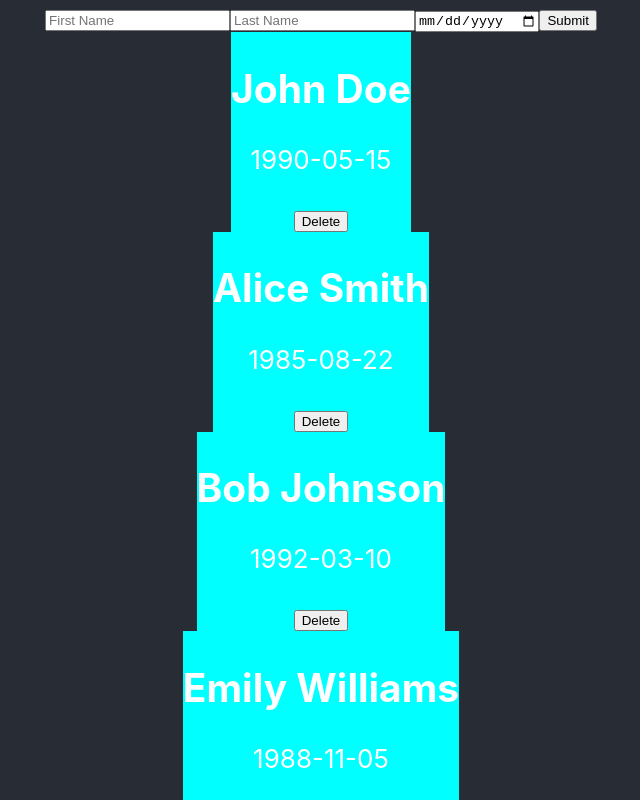
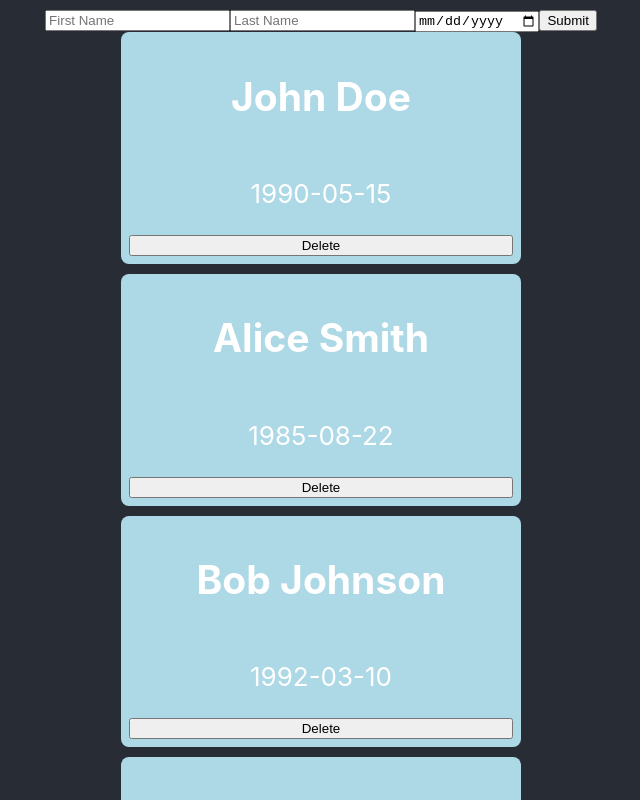
Before and after one commit to JamesHawk585/passing-info-from-child-to-parent-with-callback-functions, a React (Create React App) app: page / in a window 1280 px wide. Shown: the top 800 px of the page, without its empty margins (319-959 px from the left). Built offline with nearby package versions, Linux system fonts and the light colour scheme; data requests are answered from the project's data file.

Commit message:
Adds <div> wrapper to each ParticipantCard component

```diff
--- a/src/App.css
+++ b/src/App.css
@@ -14,7 +14,12 @@
 }
 
 .participantCard {
-  background-color: aqua;
+  background-color: lightblue;
+  display: flex;
+  flex-direction: column;
+  width: 30vw;
+  padding: 8px;
+  border-radius: 8px;
  }
 
 
--- a/src/SignedUpRoster.jsx
+++ b/src/SignedUpRoster.jsx
@@ -1,16 +1,23 @@
-import React from 'react'
-import { useContext } from 'react'
-import { rosterContext } from './App'
-import ParticipantCard from './ParticipantCard'
+import React from "react";
+import { useContext } from "react";
+import { rosterContext } from "./App";
+import ParticipantCard from "./ParticipantCard";
 
 const SignedUpRoster = () => {
-    const roster = useContext(rosterContext)
-    console.log('inside SignedUpRoster:' ,roster)
+  const roster = useContext(rosterContext);
+  console.log("inside SignedUpRoster:", roster);
+
+
+//   Move styling to external css sheet.
   return (
     <>
-    {roster.map((participant, index) => <ParticipantCard key={index} participant={participant}/>)}
+      {roster.map((participant, index) => (
+        <div style={{ marginBottom: "10px" }}>
+          <ParticipantCard key={index} participant={participant} />
+        </div>
+      ))}
     </>
-  )
-}
+  );
+};
 
-export default SignedUpRoster
+export default SignedUpRoster;
```
